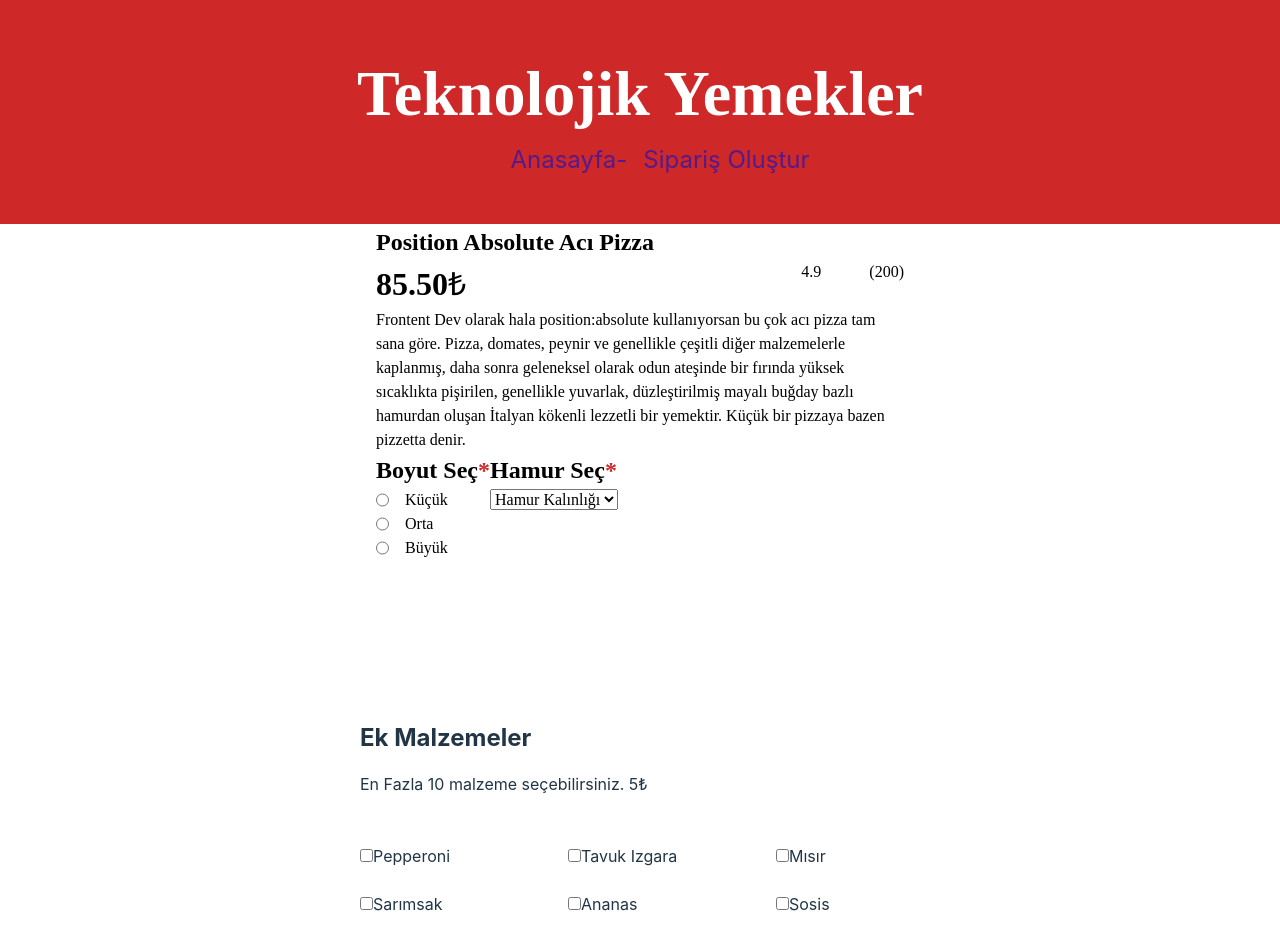
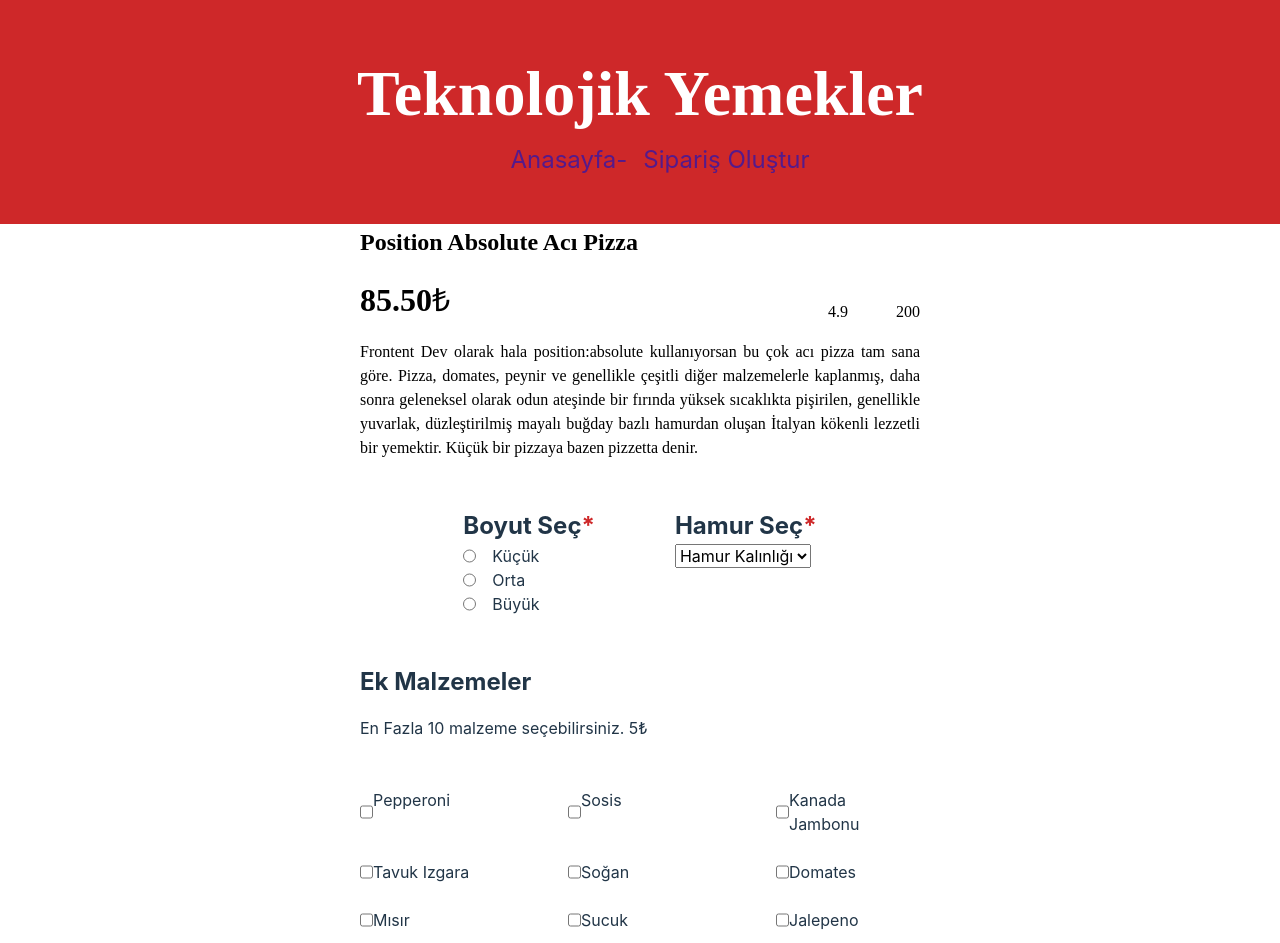
Before and after one commit to TamerCel/s8-Pizza, a React (Vite) app: page / in a window 1280 px wide. Shown: the top 943 px of the page. Built offline with nearby package versions, Linux system fonts and the light colour scheme.

Commit message:
Form-Sayfası-Calısma-Day2

```diff
--- a/src/App.css
+++ b/src/App.css
@@ -4,6 +4,63 @@
   padding: 2rem;
   text-align: center;
 } */
+
+.max-width-div-header{
+  max-width: 100vw;
+}
+.max-width {
+  max-width: 33rem;
+}
+.max-height-div-header{
+  height: 14rem;
+}
+.background-color-header {
+  background-color: var(--headerColor) ;
+}
+.fontsize-header-h1{
+  font-size: 4rem;
+}
+.fontsize-header-ul{
+  font-size: 1.5rem;
+}
+.font-barlow{
+  font-family: "Barlow";
+}
+.text-align-end{
+  text-align: end;
+}
+.text-decoration-none{
+  text-decoration: none;
+}
+.list-style-type-none{
+  list-style-type: none;
+}
+.color-white{
+  color: white;
+}
+.color-black{
+  color: black;
+}
+.display-flex {
+  display: flex;
+}
+.flex-dricetion-row{
+  flex-direction: row;
+}
+.flex-direction-column{
+  flex-direction: column;
+}
+.gap-1rem{
+  gap: 1rem;
+}
+.justify-content {
+  justify-content: center;
+}
+.align-items {
+  align-items: center;
+}
+.wrap{flex-wrap: wrap;}
+
 .width-div-100vw{
   width: 100vw;
 }
@@ -115,4 +172,9 @@
 .justify-content-end {
   justify-content: flex-end;
 }
-.wrap{flex-wrap: wrap;}
+.wrap{
+  flex-wrap: wrap;}
+
+  .justify-content-sa {
+    justify-content: space-around;
+  }
--- a/src/Form.jsx
+++ b/src/Form.jsx
@@ -1,70 +1,155 @@
-import React from 'react'
-import './index.css'
-const boyutlar = ['Küçük', 'Orta', 'Büyük'];
-const hamurlar = ['İnce', 'Orta', 'Kalın'];
-const malzemeler = ['Pepperoni','Tavuk Izgara', 'Mısır', 'Sarımsak' , 'Ananas', 'Sosis', 'Soğan', 'Sucuk', 'Biber' , 'Kabak', 'Kanada Jambonu', 'Domates', 'Jalepeno', 'Sucuk'];
+import React, { useState } from "react";
+import "./App.css";
+
+const boyutlar = ["Küçük", "Orta", "Büyük"]; // burası doğru yer
+const hamurlar = ["İnce", "Orta", "Kalın"];
+const malzemeler = [
+  "Pepperoni",
+  "Sosis",
+  "Kanada Jambonu",
+  "Tavuk Izgara",
+  "Soğan",
+  "Domates",
+  "Mısır",
+  "Sucuk",
+  "Jalepeno",
+  "Sarımsak",
+  "Biber",
+  "Sucuk",
+  "Ananas",
+  "Kabak",
+];
+
 function Form() {
+  const [form, setForm] = useState({ boyut: "", hamur: "", malzemeler: [] });
+
+  // const handleChange = (e) => {
+  //   const { name, value, checked } = e.target;
+  //   const newForm = { ...form, [name]: value };
+  //   setForm(newForm);
+  // };
+
+  const handleChange = (e) => {
+    const { name, value, checked } = e.target;
+
+    if (name === "malzemeler") {
+      let secilenMalzemeler = [];
+
+      if (checked) {
+        secilenMalzemeler = [...form.malzemeler, value];
+      } else {
+        secilenMalzemeler = form.malzemeler.filter(
+          (malzeme) => malzeme !== value
+        );
+      }
+
+      setForm({ ...form, malzemeler: secilenMalzemeler });
+    } else {
+      setForm({ ...form, [name]: value });
+    }
+  };
+
   return (
-        <div className='display-flex justify-content align-items text-content gap-10rem flex-direction-column'>
-            <div className="font-barlow color-black max-width">
-                <div className='display-flex flex-direction-column'>
+    <div className="display-flex flex-direction-column gap-3rem width-div-100vw">
+      <div className="display-flex flex-direction-column gap-1rem font-barlow color-black max-width-35rem margin-0-auto ">
+        {" "}
+        {/* Fiyat-Ürün Bilgisi */}
         <h2>Position Absolute Acı Pizza</h2>
-                    <div className='display-flex flex-direction-row justify-content-sb'>
+        <div className="display-flex justify-content-sb align-items-end">
           <h1>85.50₺</h1>
-                        <div className='display-flex width-100 justify-content-end gap-3rem'>
-                            <p>4.9</p>
-                            <p>(200)</p>
+          {/* ne yaptıysam h1 div in alt cızgısını hızzalanmadı. */}
+
+          <div className="display-flex justify-content-end width-yüz100 gap-3rem ">
+            <p>{`${"4.9"}`}</p>
+            <p>{`${"200"}`}</p>
           </div>
         </div>
-                    <p className='text-align-start'>
-                        Frontent Dev olarak hala position:absolute kullanıyorsan bu çok acı pizza tam sana göre. Pizza, domates, peynir ve genellikle çeşitli diğer malzemelerle kaplanmış, daha sonra geleneksel olarak odun ateşinde bir fırında yüksek sıcaklıkta pişirilen, genellikle yuvarlak, düzleştirilmiş mayalı buğday bazlı hamurdan oluşan İtalyan kökenli lezzetli bir yemektir. Küçük bir pizzaya bazen pizzetta denir.
+        <p className="text-align-justify">
+          Frontent Dev olarak hala position:absolute kullanıyorsan bu çok acı
+          pizza tam sana göre. Pizza, domates, peynir ve genellikle çeşitli
+          diğer malzemelerle kaplanmış, daha sonra geleneksel olarak odun
+          ateşinde bir fırında yüksek sıcaklıkta pişirilen, genellikle yuvarlak,
+          düzleştirilmiş mayalı buğday bazlı hamurdan oluşan İtalyan kökenli
+          lezzetli bir yemektir. Küçük bir pizzaya bazen pizzetta denir.
         </p>
       </div>
-                <div className='display-flex gap-9rem'>{/* Boyut - Hamur */}
-                    <div>{/* Boyut Seç */}
-                        <h2>Boyut Seç<span className='color-star'>*</span></h2>
+
+      <div className="display-flex gap-5rem min-width-35rem margin-0-auto">
+        {/* Boyut - Hamur */}
+        <div>
+          {/* Boyut Seç */}
+
+          <h2>
+            Boyut Seç<span className="color-star">*</span>
+          </h2>
+
           {boyutlar.map((boyut, ind) => {
             return (
-                                <label key={ind} className='display-flex gap-1rem'>
-                                    <input type="radio" name="boyut" value="boyut" />
+              <label key={ind} className="display-flex gap-1rem">
+                <input
+                  type="radio"
+                  name="boyut"
+                  value={boyut}
+                  onChange={handleChange}
+                />
                 {boyut}
               </label>
-                            )
+            );
           })}
         </div>
-                    <div> {/* Hamur Seç */}
-                        <h2>Hamur Seç<span className='color-star'>*</span></h2>
-                        <select name="hamur" id="">
-                            <option value="" disabled selected>Hamur Kalınlığı</option>
+
+        <div>
+          {" "}
+          {/* Hamur Seç */}
+          <h2>
+            Hamur Seç<span className="color-star">*</span>
+          </h2>
+          <select name="hamur" onChange={handleChange}>
+            <option value="" disabled selected>
+              Hamur Kalınlığı
+            </option>
+
             {hamurlar.map((hamur, ind) => {
               return (
-                                    <option value={hamur}>{hamur}</option>
-                                )
-                            })
-                            }
+                <option key={ind} value={hamur}>
+                  {hamur}
+                </option>
+              );
+            })}
           </select>
         </div>
       </div>
-                </div>
-                <div className='display-flex flex-direction-column max-width-35rem gap-3rem margin-0-auto'> {/* Ek Malzemeler */}
-        <div className='display-flex flex-direction-column gap-1rem'>
+
+      <div className="display-flex flex-direction-column max-width-35rem gap-3rem margin-0-auto">
+        {/* Ek Malzemeler */}
+        <div className="display-flex flex-direction-column gap-1rem">
           <h2>Ek Malzemeler</h2>
           <p>En Fazla 10 malzeme seçebilirsiniz. 5₺</p>
         </div>
-        <div className='display-flex justify-content-sb gap-1-5rem wrap'>
-        {malzemeler.map((malzeme,ind) => {
+        <div className="display-flex justify-content-sb gap-1-5rem wrap">
+          {malzemeler.map((malzeme, ind) => {
             return (
-          <label key={ind} className='flex-basis-9rem'>
-            <input type="checkbox" checked='' />
+              <label
+                key={ind}
+                className="display-flex gap-0-5rem flex-basis-9rem"
+              >
+                <input
+                  type="checkbox"
+                  name="malzemeler"
+                  value={malzeme}
+                  checked={form.checked}
+                  onChange={handleChange}
+                />
                 {malzeme}
               </label>
-          )
+            );
           })}
-          <label className='flex-basis-9rem'>
-          </label>
+
+          <label className="flex-basis-9rem"></label>
         </div>
       </div>
     </div>
-  )
+  );
 }
+
 export default Form
--- a/src/index.css
+++ b/src/index.css
@@ -10,59 +10,3 @@
   -moz-osx-font-smoothing: grayscale;
   --headerColor:#CE2829;
 }
-
-.max-width-div-header{
-  max-width: 100vw;
-}
-.max-width {
-  max-width: 33rem;
-}
-.max-height-div-header{
-  height: 14rem;
-}
-.background-color-header {
-  background-color: var(--headerColor) ;
-}
-.fontsize-header-h1{
-  font-size: 4rem;
-}
-.fontsize-header-ul{
-  font-size: 1.5rem;
-}
-.font-barlow{
-  font-family: "Barlow";
-}
-.text-align-end{
-  text-align: end;
-}
-.text-decoration-none{
-  text-decoration: none;
-}
-.list-style-type-none{
-  list-style-type: none;
-}
-.color-white{
-  color: white;
-}
-.color-black{
-  color: black;
-}
-.display-flex {
-  display: flex;
-}
-.flex-dricetion-row{
-  flex-direction: row;
-}
-.flex-direction-column{
-  flex-direction: column;
-}
-.gap-1rem{
-  gap: 1rem;
-}
-.justify-content {
-  justify-content: center;
-}
-.align-items {
-  align-items: center;
-}
-.wrap{flex-wrap: wrap;}
```
Lines whose indentation alone changed are shown as unchanged.
